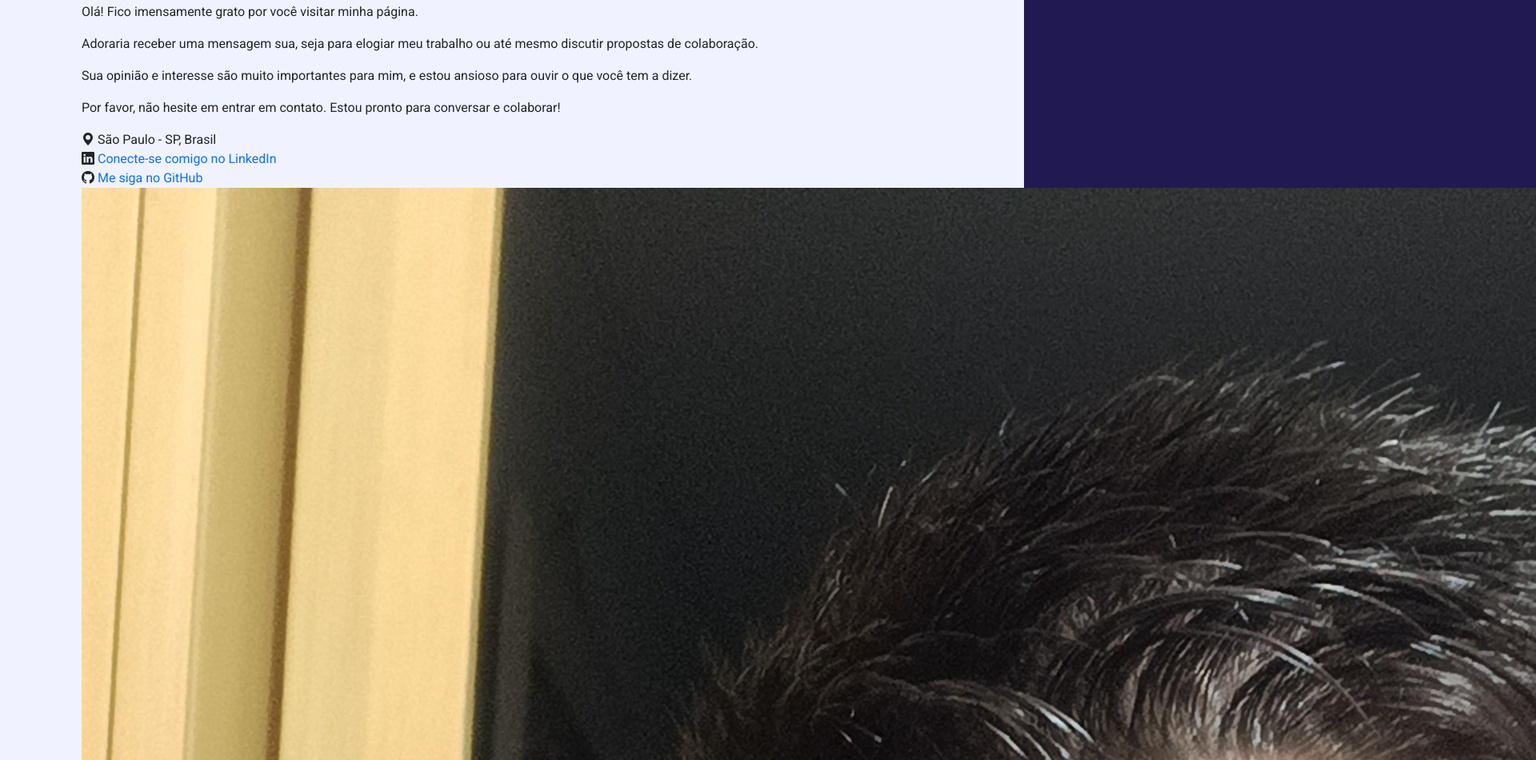
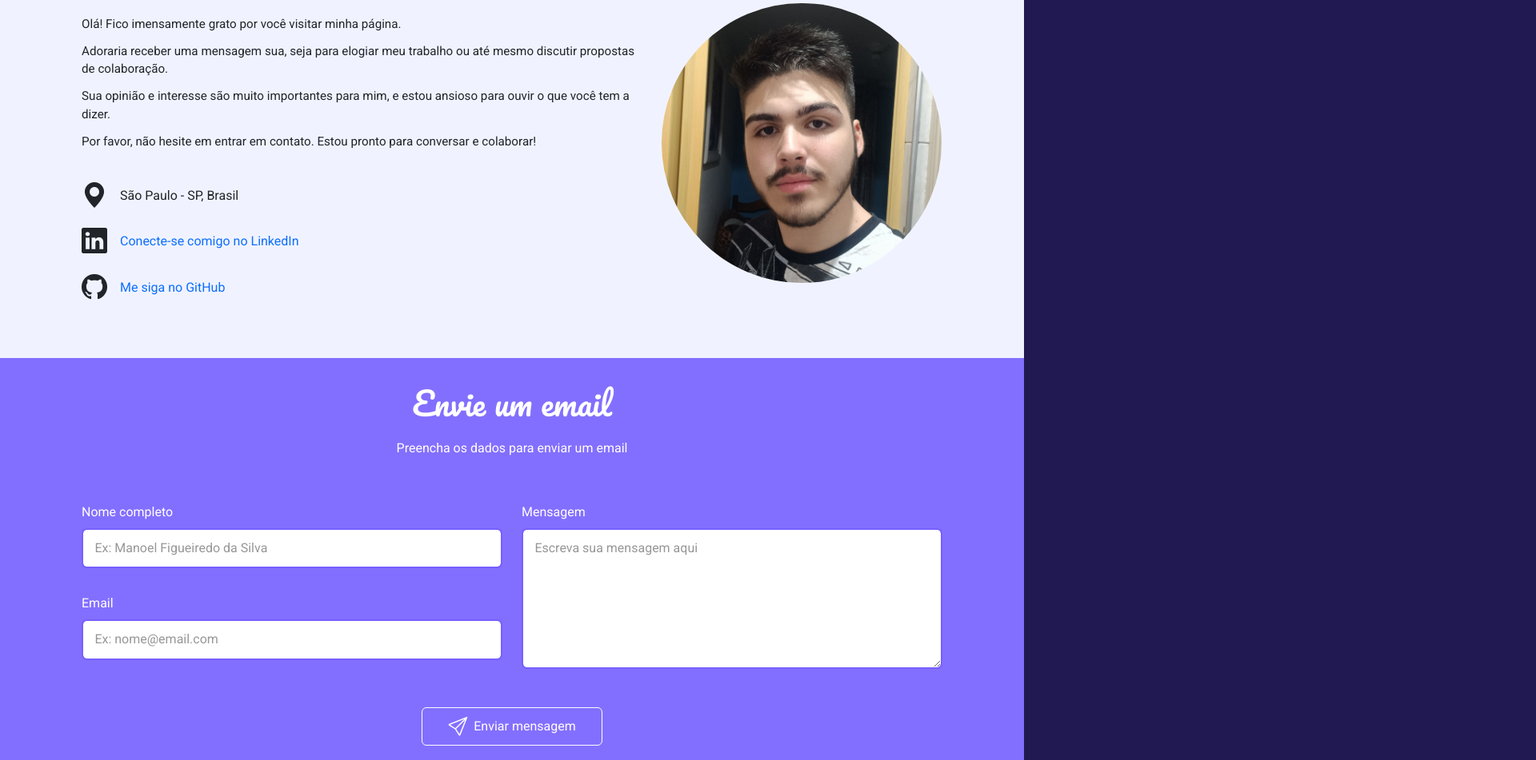
Before and after one commit to Alberto-Frigatto/alberto-frigatto.github.io, a website: page pages/contact.html in a window 1280 px wide. Shown: the part 189-1140 px from the top of the page at 80% size, 1920 px wide, since content can reach past the window. Drawn offline with nearby package versions, Linux system fonts and the light colour scheme.

Commit message:
feat: Atualizar css para estilizar a página de contato

```diff
--- a/assets/scss/modules/_bootstrap.scss
+++ b/assets/scss/modules/_bootstrap.scss
@@ -7,15 +7,21 @@ $body-bg: vars.$dark-blue;
 
 $link-decoration: none;
 
+$input-bg: white;
+$input-padding-y: .7rem;
+$input-padding-x: .9rem;
 $input-border-radius: vars.$radius;
-$input-border-color: vars.$grey-2;
-$input-focus-box-shadow: 0 0 6px grey;
-$input-focus-border-color: color.adjust(vars.$dark-blue, $lightness: 40%);
+$input-border-color: color.adjust(vars.$light-purple, $lightness: -3%);
+$input-focus-box-shadow: unset;
+$input-focus-border-color: color.adjust(vars.$dark-blue, $lightness: 30%);
+$input-border-width: 2px;
+$input-placeholder-color: #979797;
 
 $custom-colors: (
     'primary': vars.$dark-blue,
     'secondary': vars.$light-purple,
-    'success': vars.$aqua
+    'success': vars.$aqua,
+    'danger': rgb(207, 0, 69)
 );
 
 $container-max-widths: (
@@ -27,7 +33,7 @@ $container-max-widths: (
 );
 
 @import '../../../node_modules/bootstrap/scss/variables';
-@import '../../../node_modules/bootstrap/scss/variables-dark';
+@import "../../../node_modules/bootstrap/scss/variables-dark";
 
 $theme-colors: map-merge($theme-colors, $custom-colors);
 
@@ -35,14 +41,14 @@ $theme-colors: map-merge($theme-colors, $custom-colors);
 @import '../../../node_modules/bootstrap/scss/mixins';
 @import '../../../node_modules/bootstrap/scss/root';
 
-@import '../../../node_modules/bootstrap/scss/utilities';
-@import '../../../node_modules/bootstrap/scss/reboot';
-@import '../../../node_modules/bootstrap/scss/type';
-// @import '../../../node_modules/bootstrap/scss/images';
-@import '../../../node_modules/bootstrap/scss/containers';
-@import '../../../node_modules/bootstrap/scss/grid';
-@import '../../../node_modules/bootstrap/scss/helpers';
+@import "../../../node_modules/bootstrap/scss/utilities";
+@import "../../../node_modules/bootstrap/scss/reboot";
+@import "../../../node_modules/bootstrap/scss/containers";
+@import "../../../node_modules/bootstrap/scss/grid";
+@import "../../../node_modules/bootstrap/scss/helpers";
 
 @import '../../../node_modules/bootstrap/scss/buttons';
+@import '../../../node_modules/bootstrap/scss/forms/form-control';
+@import '../../../node_modules/bootstrap/scss/forms/labels';
 
 @import '../../../node_modules/bootstrap/scss/utilities/api';
--- /dev/null
+++ b/assets/scss/modules/pages/_contact.scss
@@ -0,0 +1,191 @@
+@use 'sass:color';
+@use '../vars';
+@use '../../../../node_modules/frigattos' as fg;
+
+.contact-page
+{
+    .contact
+    {
+        background: vars.$light-grey;
+
+        .outer-container
+        {
+            display: flex;
+            align-items: center;
+            gap: 4rem;
+
+            @media screen and (max-width: 1399px)
+            {
+                gap: 2rem;
+                align-items: flex-start;
+            }
+
+            @media screen and (max-width: 991px)
+            {
+                gap: 1rem;
+            }
+
+            @media screen and (max-width: 700px)
+            {
+                flex-direction: column;
+                align-items: center;
+            }
+
+            .img-container
+            {
+                img
+                {
+                    height: 30rem;
+                    border: solid 1px vars.$light-grey {
+                        radius: 50%;
+                    };
+
+                    @media screen and (max-width: 1399px)
+                    {
+                        height: 22rem;
+                    }
+
+                    @media screen and (max-width: 991px)
+                    {
+                        height: 15rem;
+                    }
+                }
+
+                @media screen and (max-width: 700px)
+                {
+                    order: 1;
+                }
+            }
+
+            .information-container
+            {
+                @media screen and (max-width: 700px)
+                {
+                    order: 2;
+                }
+
+                .text-container
+                {
+                    @include fg.column;
+                    margin-bottom: 2rem;
+                    gap: .7rem;
+
+                    @media screen and (max-width: 1399px)
+                    {
+                        padding-top: 1rem;
+                    }
+
+                    p
+                    {
+                        margin: 0;
+
+                        @media screen and (max-width: 1399px)
+                        {
+                            font-size: .95rem;
+                        }
+
+                        @media screen and (max-width: 700px)
+                        {
+                            font-size: 1rem;
+                        }
+                    }
+                }
+
+                .nav
+                {
+                    @include fg.column;
+                    gap: 1rem;
+
+                    @media screen and (max-width: 1399px)
+                    {
+                        gap: .6rem;
+                    }
+
+                    div
+                    {
+                        display: flex;
+                        align-items: center;
+                        gap: 1rem;
+
+                        i
+                        {
+                            font-size: 2rem;
+                        }
+                    }
+                }
+            }
+        }
+    }
+
+    .send-email
+    {
+        background: vars.$light-purple;
+        color: vars.$light-font;
+
+        form
+        {
+            @include fg.column;
+            gap: 2rem;
+
+            .row > div
+            {
+                @include fg.column;
+                gap: 1rem;
+
+                textarea
+                {
+                    height: 11rem;
+                }
+            }
+
+            #email-form-status
+            {
+                align-items: center;
+                justify-content: center;
+                gap: .6rem;
+
+                i
+                {
+                    font-size: 1.5rem;
+                }
+            }
+
+            .btn-container
+            {
+                @include fg.center;
+
+                button
+                {
+                    @include fg.center;
+                    gap: .5rem;
+                    width: max-content;
+                    color: vars.$light-font;
+                    border: 1px solid white;
+                    padding: .7rem 2rem;
+                    transition: .2s;
+
+                    @media screen and (max-width: 1199px)
+                    {
+                        flex-grow: 1;
+                        background: vars.$light-grey;
+                        border: 1px solid color.adjust(vars.$light-purple, $lightness: -3%);
+                        color: vars.$dark-font;
+                    }
+
+                    i
+                    {
+                        font-size: 1.5rem;
+                        line-height: 0;
+                    }
+
+                    &:hover
+                    {
+                        background: vars.$light-grey;
+                        border: 1px solid vars.$light-grey;
+                        color: vars.$dark-font;
+                    }
+                }
+            }
+        }
+    }
+}
```
Also changed, not shown: public/css/styles.min.css, 1 other file.
